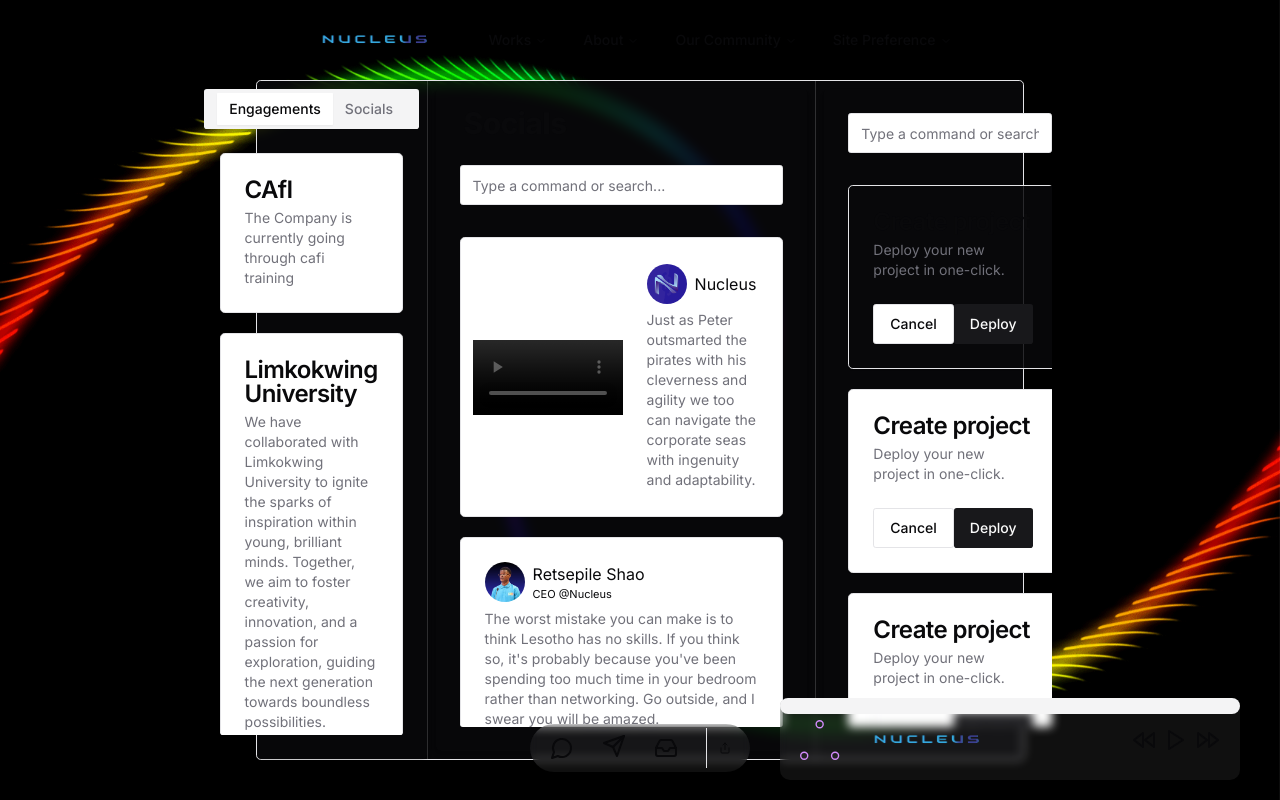
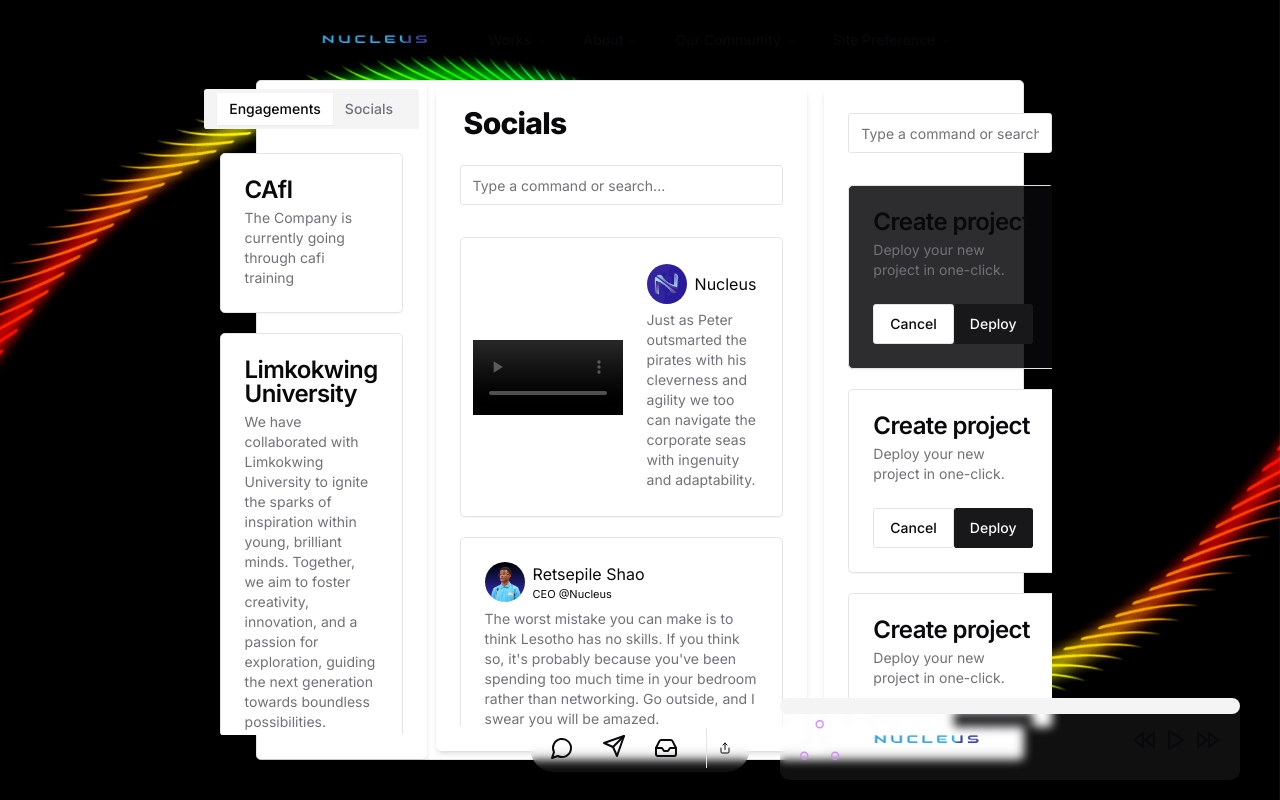
Before and after one commit to ragmer09toske/nu-community, a Next.js app: page / in a window 1280 px wide. Built offline with nearby package versions, Linux system fonts and the light colour scheme; grey boxes are pictures that could not be loaded.

Commit message:
first commit

```diff
--- a/components/Network.tsx
+++ b/components/Network.tsx
@@ -13,12 +13,12 @@
     <div className='flex w-full gap-3 justify-center top-5 items-center h-full fixed bottom-7'>
       <Card style={{
           backdropFilter: "blur(5px)",
-          background: "#09090bd9",
+          // background: "#09090bd9",
           borderWidth: "1px",
           width: "60%",
           height: "85%"
       }}
-        className="flex justify-center"
+        className="flex justify-center dark:bg-[#09090bd9] bg-[#FFFFFFFF]"
       >
         <ControlBar />
 
```
